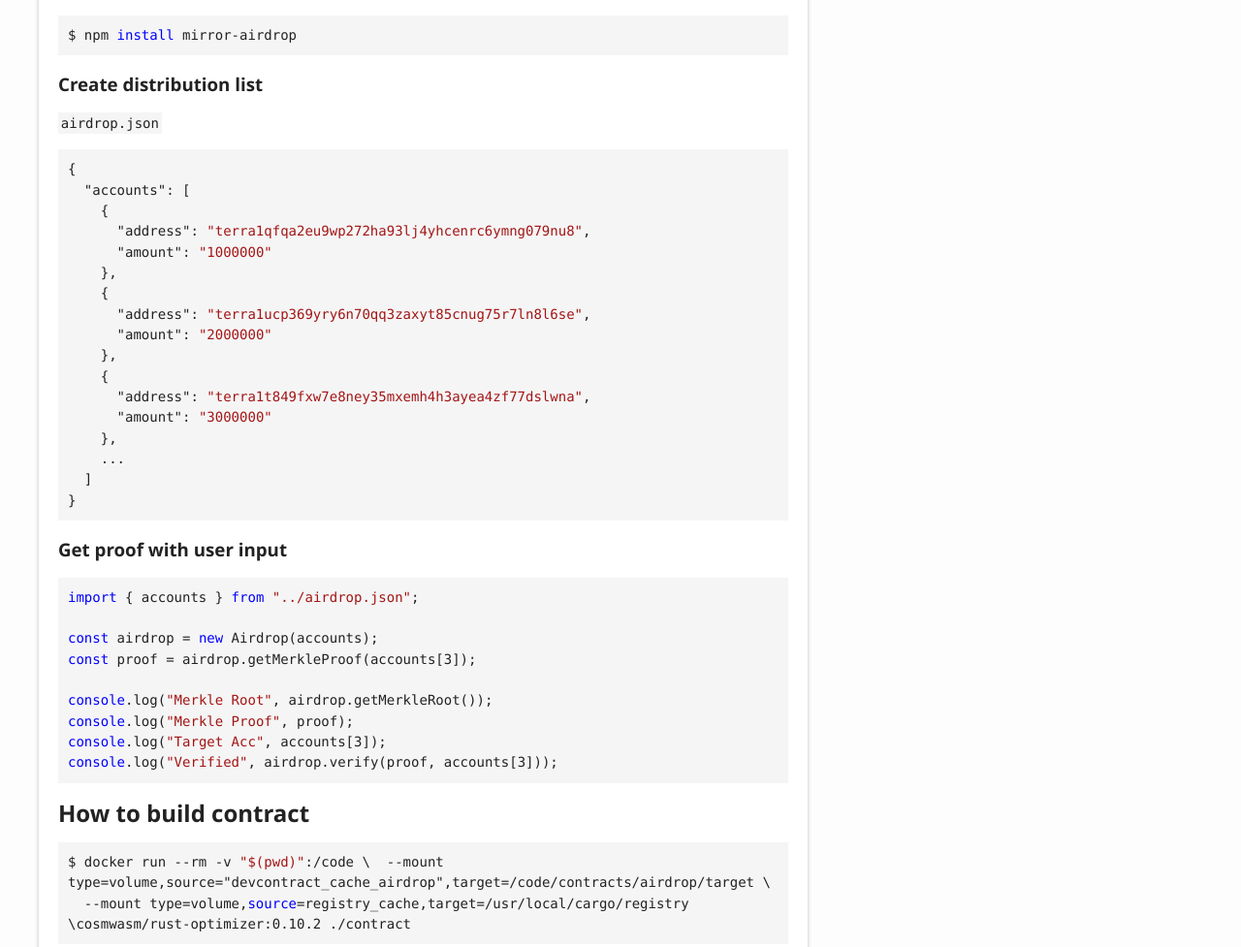
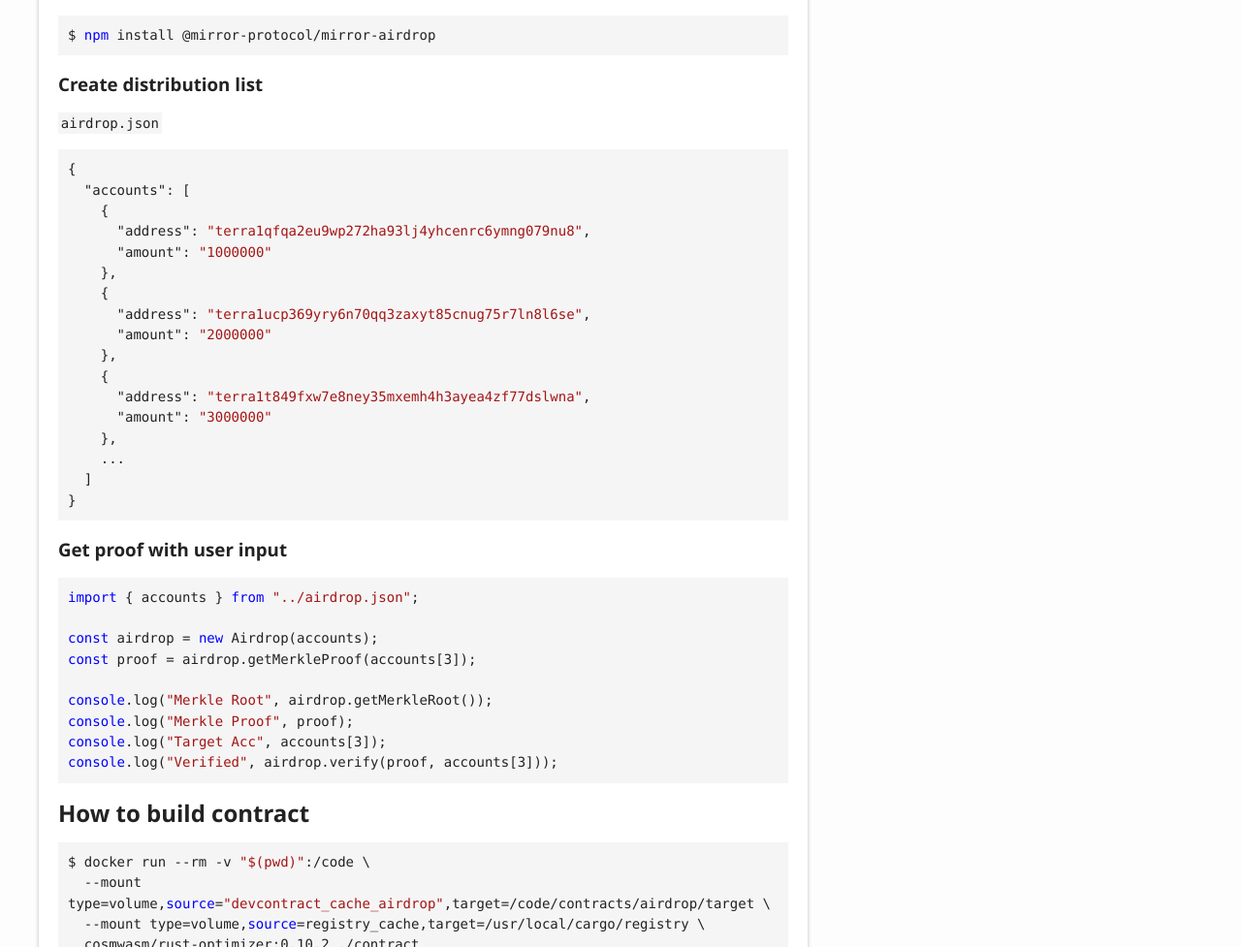
Before and after one commit to Mirror-Protocol/mirror-airdrop, a website: page docs/index.html in a window 1280 px wide. Shown: the part 323-1300 px from the top of the page at 97% size. Drawn offline with Linux system fonts and the light colour scheme.

Commit message:
update package name

```diff
--- a/docs/index.html
+++ b/docs/index.html
@@ -69,7 +69,7 @@
 				<a href="#install-package" id="install-package" style="color: inherit; text-decoration: none;">
 					<h3>Install package</h3>
 				</a>
-				<pre><code>$ npm <span class="hljs-keyword">install</span> mirror-airdrop</code></pre>
+				<pre><code>$ <span class="hljs-built_in">npm</span> install @mirror-protocol/mirror-airdrop</code></pre>
 				<a href="#create-distribution-list" id="create-distribution-list" style="color: inherit; text-decoration: none;">
 					<h3>Create distribution list</h3>
 				</a>
@@ -106,8 +106,10 @@
 				<a href="#how-to-build-contract" id="how-to-build-contract" style="color: inherit; text-decoration: none;">
 					<h2>How to build contract</h2>
 				</a>
-				<pre><code>$ docker run --rm -v <span class="hljs-string">&quot;$(pwd)&quot;</span>:<span class="hljs-regexp">/code \  --mount type=volume,source=&quot;devcontract_cache_airdrop&quot;,target=/</span>code<span class="hljs-regexp">/contracts/</span>airdrop/target \
-  --mount type=volume,<span class="hljs-keyword">source</span>=registry_cache,target=<span class="hljs-regexp">/usr/</span>local<span class="hljs-regexp">/cargo/</span>registry \cosmwasm<span class="hljs-regexp">/rust-optimizer:0.10.2 ./</span>contract</code></pre>
+				<pre><code>$ docker run --rm -v <span class="hljs-string">&quot;$(pwd)&quot;</span>:/code \
+  --mount type=volume,<span class="hljs-keyword">source</span>=<span class="hljs-string">&quot;devcontract_cache_airdrop&quot;</span>,target=<span class="hljs-regexp">/code/</span>contracts<span class="hljs-regexp">/airdrop/</span>target \
+  --mount type=volume,<span class="hljs-keyword">source</span>=registry_cache,target=<span class="hljs-regexp">/usr/</span>local<span class="hljs-regexp">/cargo/</span>registry \
+  cosmwasm<span class="hljs-regexp">/rust-optimizer:0.10.2 ./</span>contract</code></pre>
 			</div>
 		</div>
 		<div class="col-4 col-menu menu-sticky-wrap menu-highlight">
--- a/package.json
+++ b/package.json
@@ -1,5 +1,5 @@
 {
-  "name": "mirror-airdrop",
+  "name": "@mirror-protocol/mirror-airdrop",
   "version": "1.0.0",
   "description": "Airdrop implemation",
   "main": "dist/index.js",
```
Also changed, not shown: README.md.
